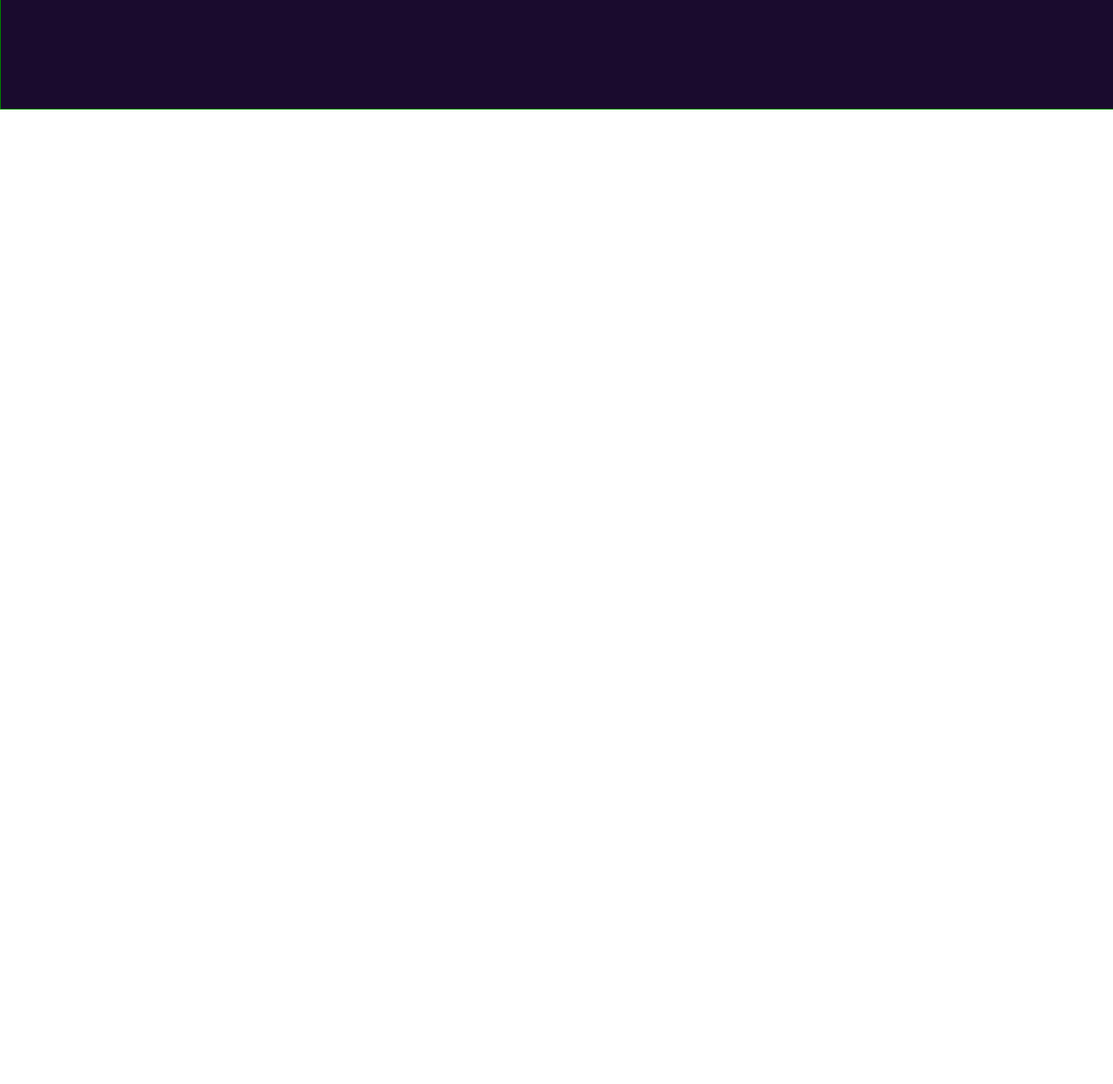
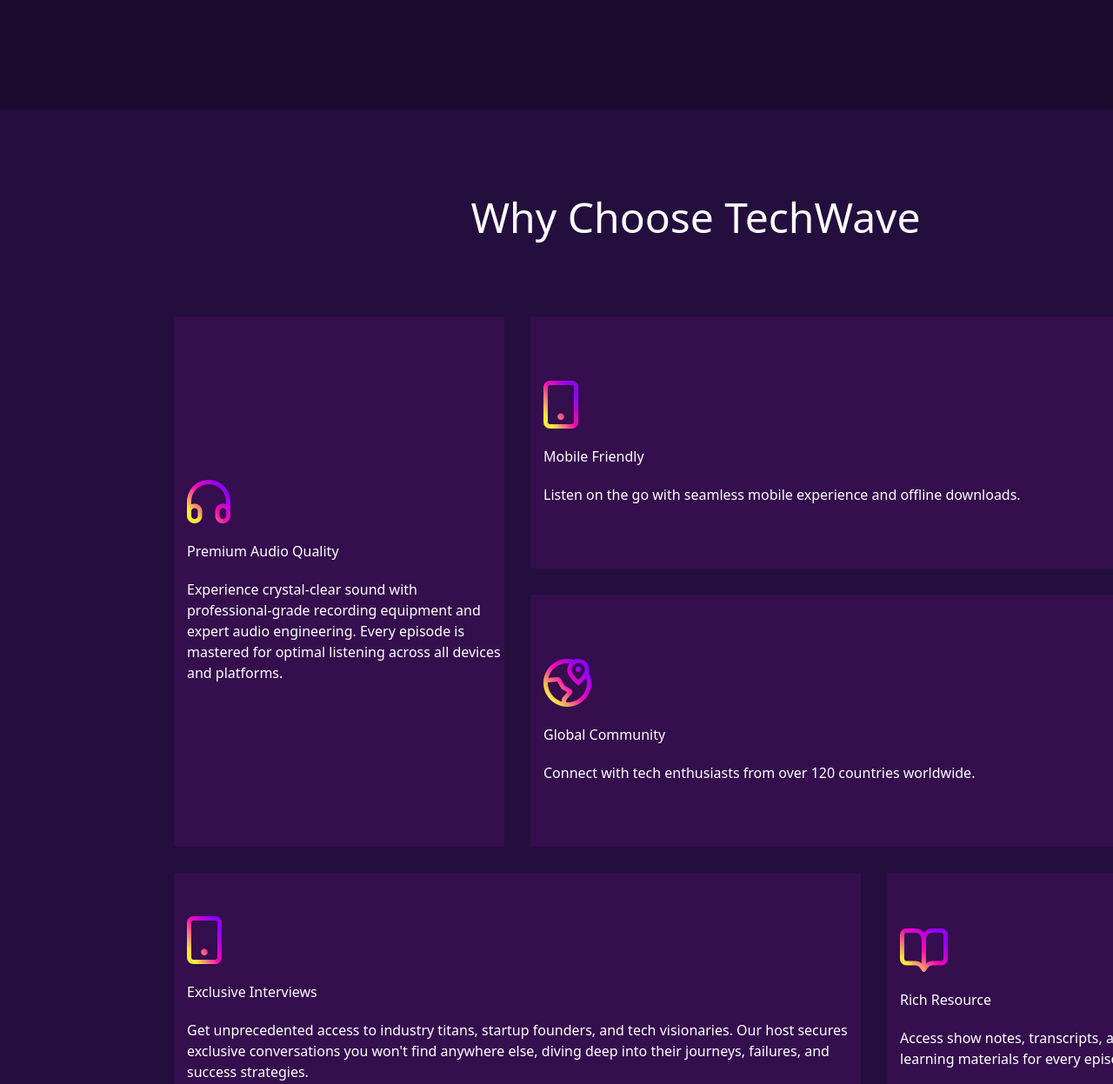
Before and after one commit to mir-abdullah-mahammad-lab/Assignment-Two-By-Mir, a plain HTML site: page index.html in a window 1280 px wide. Shown: the part 612-1859 px from the top of the page at 87% size. Before the commit the page ends 800 px from the top, so only its background shows below. Drawn offline with nearby package versions, Linux system fonts and the light colour scheme.

Commit message:
section-forGrid-Done

```diff
--- a/index.html
+++ b/index.html
@@ -40,7 +40,7 @@
         </div>
     </section>
 
-    <section class="AboutThePodcast">
+    <section class="AboutThePodcast ">
         <div class="upperPart text-white">
             <p id="one-p" class="text-5xl m-12">About the Podcast</p>
                 <p id="two-p" class="text-base">TechWave is your go-to podcast for staying ahead in the fast-paced world of technology. <br>We break down complex topics into digestible insights, explore productivity strategies that actually work, <br>
@@ -71,5 +71,41 @@
 
     </section>
 
+    <section class="forGrid text-white">
+        <p id="line1" class="text-center text-5xl"> Why Choose TechWave</p>
+        <div class="cards-container ">
+            <div class="card1">
+                <img src="./assets/headphone.png" alt="" class="gap-left">
+                <h3 class="gap-left">Premium Audio Quality</h3>
+                <p class="gap-left">Experience crystal-clear sound with professional-grade recording equipment and expert audio engineering. Every episode is mastered for optimal listening across all devices and platforms.</p>
+            </div>
+
+            <div class="card2">
+                <img class="gap-left" src="./assets/device.png" alt="">
+                <h3 class="gap-left">Mobile Friendly</h3>
+                <p class="gap-left">Listen on the go with seamless mobile experience and offline downloads.</p>
+            </div>
+
+            <div class="card3">
+                    <img class="gap-left" src="./assets/location.png" alt="">
+                <h3 class="gap-left">Global Community</h3>
+                <p class="gap-left">Connect with tech enthusiasts from over 120 countries worldwide.</p>
+                </div>
+
+             <div class="card4">
+                   <img class="gap-left" src="./assets/device.png" alt="">
+                <h3 class="gap-left">Exclusive Interviews</h3>
+                <p class="gap-left">Get unprecedented access to industry titans, startup founders, and tech visionaries. Our host secures exclusive conversations you won't find anywhere else, diving deep into their journeys, failures, and success strategies.</p>
+                </div>
+            <div class="card5">
+                   <img class="gap-left" src="./assets/resource.png" alt="">
+                <h3 class="gap-left">Rich Resource</h3>
+                <p class="gap-left">Access show notes, transcripts, and additional learning materials for every episode.</p>
+            </div>
+
+
+        </div>
+    </section>
+
 </body>
 </html>
--- a/style1.css
+++ b/style1.css
@@ -1,5 +1,8 @@
 :root{
-    --background-color: rgba(26, 11, 46, 1)
+    --background-color: rgba(26, 11, 46, 1);
+    --grid-sec-color: rgba(35, 14, 61, 1);
+    --cards-bg-color: rgba(78, 17, 101, 0.4);
+
 }
 
 nav{
@@ -8,7 +11,7 @@
 }
 
 .hide{
-    display: none;
+    display: none !important;
 }
 
 /* section-one */
@@ -19,11 +22,10 @@
 .AboutThePodcast{
     height: 646px;
     width: 1600px;
-    border: 1px solid green;
+    /* border: 1px solid green; */
     background-color: var(--background-color);
     display: flex;
     flex-direction: column;
-    /* justify-content: space-between; */
     align-items:center;
     gap: 200px;
 }
@@ -40,6 +42,63 @@
 
 }
 
+.gap-left{
+    margin-left: 15px;
+}
+.forGrid{
+    width: 1600px;
+    height: 1121px;
+    /* border: 1px solid red; */
+    background-color: var(--grid-sec-color);
+    display: flex;
+    flex-direction: column;
+    justify-content:center;
+    align-items: center;
+    gap: 80px;
+    overflow-y: hidden;
+
+
+}
+.forGrid #line1{
+    width: 1200px;
+    height: 58px;
+    /* border:1px solid green; */
+}
+.forGrid .cards-container{
+    width: 1200px;
+    height: 783px;
+    display: grid;
+    grid-template-columns: repeat(6, 1fr);
+    grid-template-rows: repeat(6, 130px);
+    gap:30px;
+    overflow-y: visible;
+
+}
+.cards-container .card1,.card2,.card3,.card4, .card5{
+    background-color: var(--cards-bg-color);
+    display: flex;
+    flex-direction: column;
+    justify-content: center;
+    align-items: start;
+    gap: 20px;
+
+}
+.cards-container .card1{
+        grid-column: span 2;
+        grid-row: span 4;
+}
+.cards-container .card2, .card3{
+        grid-column: span 4;
+        grid-row: span 2;
+}
+.cards-container .card4{
+        grid-column: span 4;
+        grid-row: span 2;
+}
+.cards-container .card5{
+        grid-column: span 2;
+        grid-row: span 2;
+}
 
 @media screen and (max-width:576px){
 
@@ -89,7 +148,16 @@
         text-align: center;
     }
 
+    .forGrid{
+        width: 100%;
+    }
+    .forGrid .cards-container{
+        display:flex;
+        flex-direction: column;
+        width: 100%;
+        border-radius: 20px;
 
+    }
 
 }
 
@@ -128,6 +196,17 @@
         text-align: center;
     }
 
+    .forGrid{
+        width: 100%;
+    }
+    .forGrid .cards-container{
+        display:flex;
+        flex-direction: column;
+        width: 100%;
+        border-radius: 20px;
+
+    }
+
 }
 
 @media screen and (min-width:992px){
```
